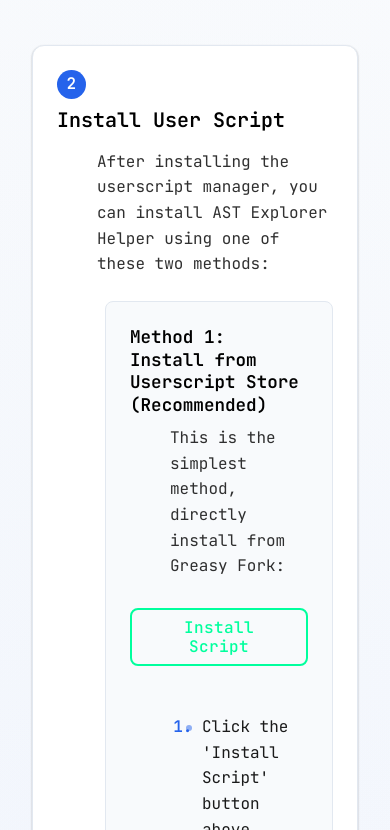
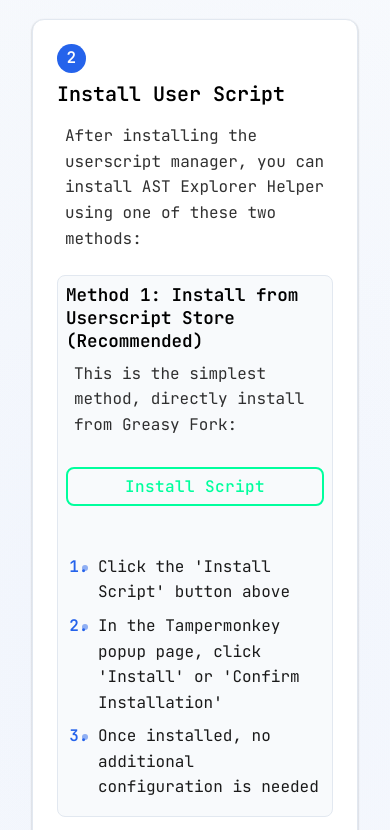
Before and after one commit to JSREI/ast-explorer-helper, a React app in the folder office-website/: page / in a window 390 px wide. Shown: the part 3194-4024 px from the top of the page. Built offline with nearby package versions, Linux system fonts and the light colour scheme; no server answers.

Commit message:
fix(website): 减少移动端下安装方式内卡片和列表的内边距，优化布局空间

```diff
--- a/office-website/src/pages/Home/Home.module.css
+++ b/office-website/src/pages/Home/Home.module.css
@@ -600,7 +600,7 @@
   }
 
   .installMethods {
-    margin-left: 0.5rem;
+    margin-left: 0rem;
   }
 
   .methodSteps ol {
@@ -807,8 +807,16 @@
 
 @media (max-width: 768px) {
   .installMethods {
-    margin-left: calc(2rem + var(--space-3));
+    margin-left: 0.5rem;
     gap: var(--space-4);
+  }
+
+  .installMethod {
+    padding: var(--space-3);
+  }
+
+  .methodSteps ol {
+    padding-left: var(--space-4);
   }
 
   .methodTitle {
@@ -821,6 +829,71 @@
 
   .step p, .step ol, .step ul, .browserOptions {
     margin-left: calc(2rem + var(--space-2));
+  }
+}
+
+@media (max-width: 480px) {
+  .installMethod {
+    padding: var(--space-2);
+  }
+
+  .methodSteps ol {
+    padding-left: var(--space-3);
+  }
+
+  .methodSteps {
+    margin-top: var(--space-2);
+  }
+
+  .step p, .step ol, .step ul, .browserOptions, .installMethods {
+    margin-left: 0.5rem;
+  }
+
+  .stepTitle {
+    flex-direction: column;
+    align-items: flex-start;
+  }
+
+  .stepNumber {
+    margin-bottom: var(--space-2);
+    width: 1.8rem;
+    height: 1.8rem;
+    margin-right: var(--space-2);
+  }
+
+  .installSteps::before {
+    display: none;
+  }
+
+  .installMethods {
+    margin-left: 0rem;
+  }
+
+  .methodSteps ol {
+    padding-left: var(--space-4);
+  }
+
+  .contributorItem {
+    padding: var(--space-3);
+  }
+
+  .contributorAvatar {
+    width: 80px;
+    height: 80px;
+  }
+
+  .title {
+    font-size: 1.8rem;
+    line-height: 1.2;
+    margin-top: 2rem;
+  }
+
+  .hero {
+    padding-top: calc(var(--header-height) + var(--space-8) + 1rem);
+  }
+
+  .heroContent {
+    padding-top: 4rem;
   }
 }
 
```
Also changed, not shown: office-website/src/components/Header/Header.module.css (line endings or trailing spaces).
